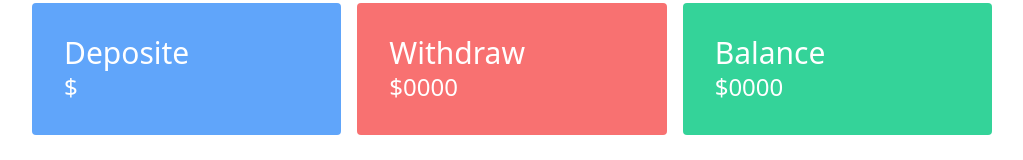
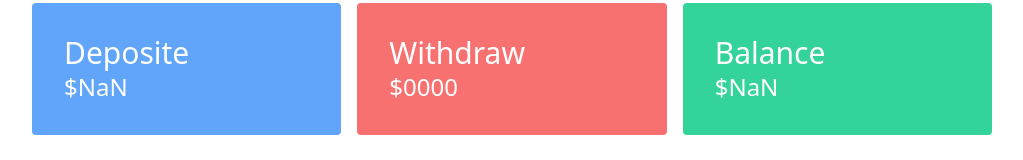
Before and after one commit to zahidbinshad/Practice_Bank, a plain HTML site: page banking.html in a window 1280 px wide. Both pictures are taken after a click on the button "Diposite". Shown: the part 125-285 px from the top of the page, without its empty margins (128-1151 px from the left). Drawn offline with nearby package versions, Linux system fonts and the light colour scheme.

Commit message:
deposite and balance system updated. Need to work on validation later on

```diff
--- a/banking.html
+++ b/banking.html
@@ -29,7 +29,7 @@
                 </div>
                 <div class="bg-green-400 p-8 rounded">
                     <h3 class="text-3xl">Balance</h3>
-                    <h4 class="text-2xl">$0000</h4>
+                    <h4 class="text-2xl">$<span id="balance-total">000</span></h4>
                 </div>
 
             </div>
--- a/js/banking.js
+++ b/js/banking.js
@@ -1,11 +1,29 @@
 document.getElementById('btn-deposite').addEventListener('click', function () {
     //get the diposited amount from input
     const dipositeInput = document.getElementById('diposite-amount');
-    const dipositeAmount = dipositeInput.value;
+    const newDipositeAmount = dipositeInput.value;
 
 
     let depositeTotal = document.getElementById('deposite-total');
-    depositeTotal.innerText = dipositeAmount;
+    const previousDepositeAmount = depositeTotal.innerText;
+    const newDepositeTotal = parseFloat(previousDepositeAmount) + parseFloat(newDipositeAmount);
+
+    depositeTotal.innerText = newDepositeTotal;
+
+    //update balnce
+    const balanceTotal = document.getElementById('balance-total');
+
+    const balanceTotalText = balanceTotal.innerText;
+    const previousBalanceTotal = parseFloat(balanceTotalText);
+
+    const newBalanceAmount = parseFloat(previousBalanceTotal) + parseFloat(newDipositeAmount);
+
+    balanceTotal.innerText = newBalanceAmount;
+
+
+
+    //clear the input
+    dipositeInput.value = '';
 
 
 
```
